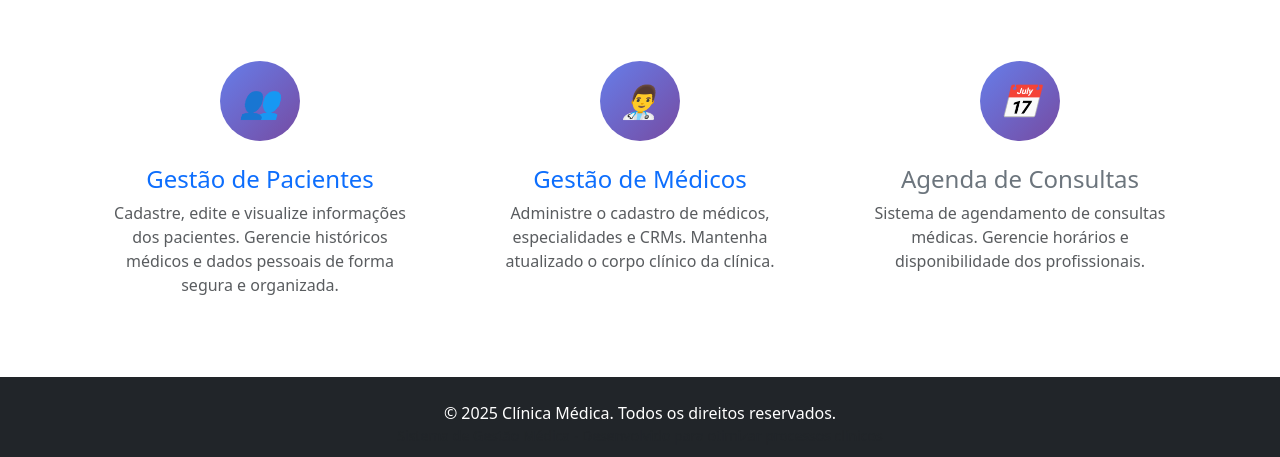
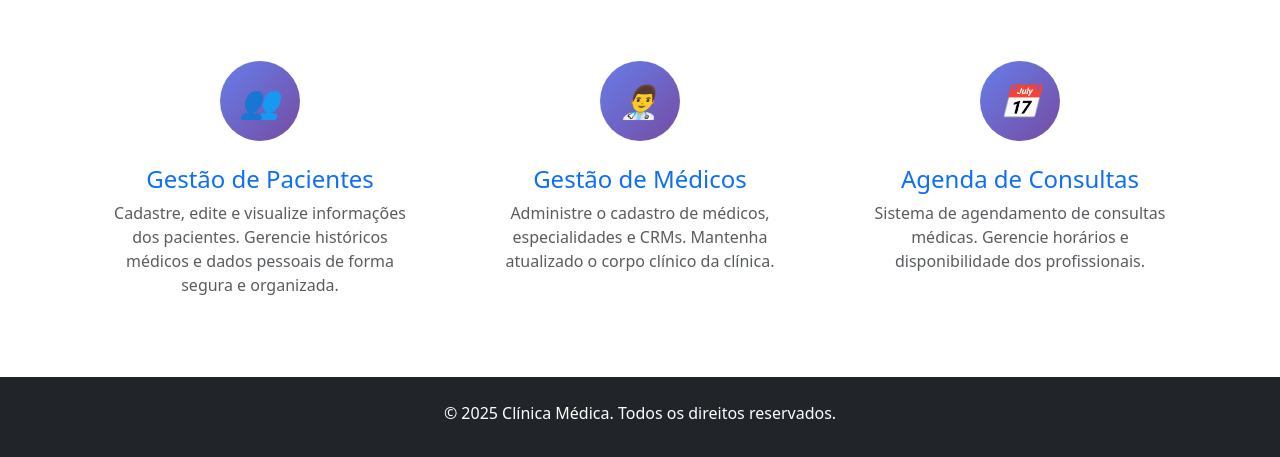
Before and after one commit to shioheii/projeto-poo, a website: page frontend/index.html in a window 1280 px wide. Shown: the part 361-818 px from the top of the page. Drawn offline with nearby package versions, Linux system fonts and the light colour scheme.

Commit message:
Removendo comentário e ajustando cor do módulo de Agendamentos

```diff
--- a/backend/src/models/BaseModel.ts
+++ b/backend/src/models/BaseModel.ts
@@ -29,7 +29,6 @@ export abstract class BaseModel<T> {
   }
 
   protected validateCPF(cpf: string): void {
-    // Implementação básica - pode ser expandida
     if (!cpf || cpf.length !== 11) {
       throw new Error('CPF inválido');
     }
--- a/frontend/index.html
+++ b/frontend/index.html
@@ -128,7 +128,7 @@
             <div class="icon-container">
               <i>📅</i>
             </div>
-            <h4 class="card-title text-secondary">Agenda de Consultas</h4>
+            <h4 class="card-title text-primary">Agenda de Consultas</h4>
             <p class="card-text text-muted">
               Sistema de agendamento de consultas médicas.
               Gerencie horários e disponibilidade dos profissionais.
```
